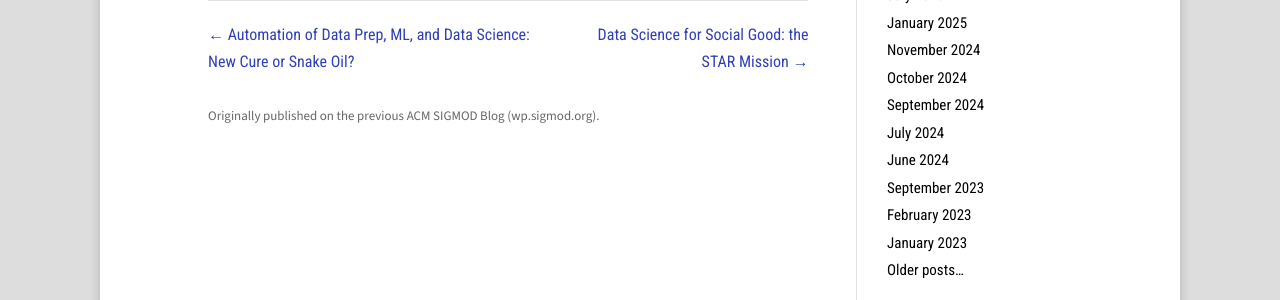
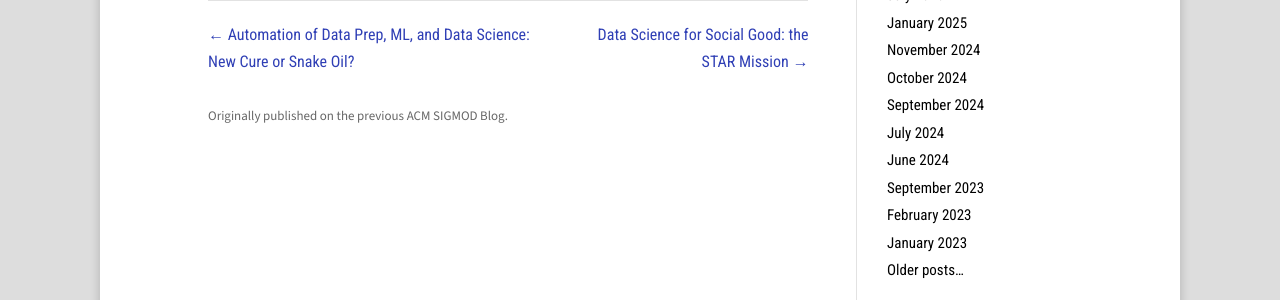
Before and after one commit to manathan1984/sigmod-blog, a Jekyll site: the page built from _posts/2022-01-25-acm-sigmod-blog-is-10-years-old.html, in a window 1280 px wide. Shown: the part 994-1294 px from the top of the page. Built offline with Jekyll 4.4.1, drawn with Linux system fonts in a browser that asks for light colours.

Commit message:
Post note: drop the old blog's address

```diff
--- a/_layouts/post.html
+++ b/_layouts/post.html
@@ -22,7 +22,7 @@ layout: default
     {%- if page.next %}<a class="next" href="{{ page.next.url | relative_url }}">{{ page.next.title }} &rarr;</a>{% endif %}
   </nav>
   {%- if page.wp_id %}
-  <p class="legacy-note">Originally published on the previous ACM SIGMOD Blog (wp.sigmod.org).</p>
+  <p class="legacy-note">Originally published on the previous ACM SIGMOD Blog.</p>
   {% include archived-comments.html wp_id=page.wp_id %}
   {%- endif %}
 </article>
```
